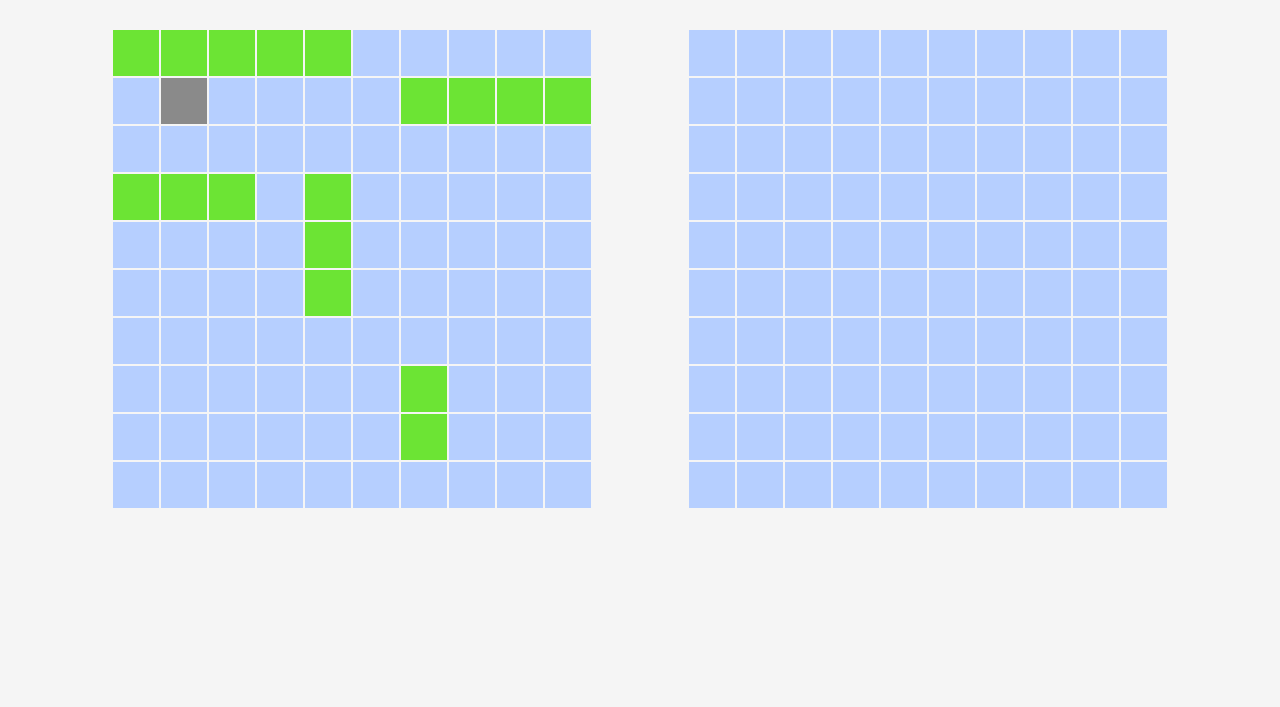
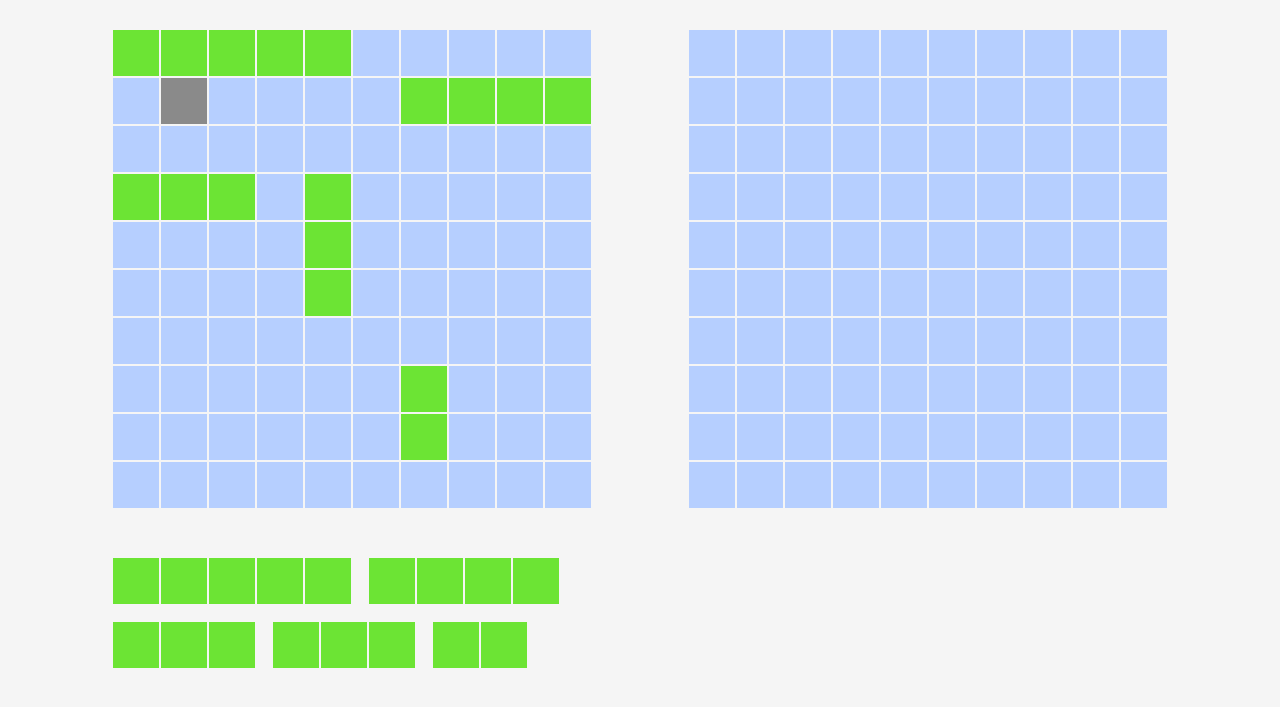
Before and after one commit to Pandemolyum/odin-battleship, a website with bundled scripts: page src/index.html in a window 1280 px wide. Shown: the part 83-790 px from the top of the page. Built offline with nearby package versions, Linux system fonts and the light colour scheme.

Commit message:
Add ship placement display

```diff
--- a/src/index.html
+++ b/src/index.html
@@ -115,6 +115,36 @@
                 <div class="cell"></div>
                 <div class="cell"></div>
             </div>
+            <div class="ships">
+                <div class="ship-grid">
+                    <div></div>
+                    <div></div>
+                    <div></div>
+                    <div></div>
+                    <div></div>
+                </div>
+
+                <div class="ship-grid four">
+                    <div></div>
+                    <div></div>
+                    <div></div>
+                    <div></div>
+                </div>
+                <div class="ship-grid three">
+                    <div></div>
+                    <div></div>
+                    <div></div>
+                </div>
+                <div class="ship-grid three">
+                    <div></div>
+                    <div></div>
+                    <div></div>
+                </div>
+                <div class="ship-grid two">
+                    <div></div>
+                    <div></div>
+                </div>
+            </div>
         </div>
         <div class="right">
             <div class="grid">
--- a/src/styles.css
+++ b/src/styles.css
@@ -25,6 +25,12 @@ h2 {
 
 div.container {
     display: flex;
+}
+
+div.left,
+div.right {
+    display: flex;
+    flex-direction: column;
 }
 
 div.grid {
@@ -69,3 +75,39 @@ div.grid {
     cursor: default;
     background: rgb(138, 138, 138);
 }
+
+div.ships {
+    display: flex;
+    flex-wrap: wrap;
+    gap: 1rem;
+    width: 30rem;
+    margin: 0rem 3rem;
+}
+
+div.ship-grid {
+    display: grid;
+    grid-template-columns: repeat(5, 3rem);
+    grid-template-rows: 3rem;
+    cursor: grab;
+}
+
+.ship-grid > * {
+    background: rgb(108, 228, 52);
+    border: 1px whitesmoke solid;
+}
+
+div.ships * {
+    flex: 0 0 0%;
+}
+
+div.ship-grid.two {
+    grid-template-columns: repeat(2, 3rem);
+}
+
+div.ship-grid.three {
+    grid-template-columns: repeat(3, 3rem);
+}
+
+div.ship-grid.four {
+    grid-template-columns: repeat(4, 3rem);
+}
```
